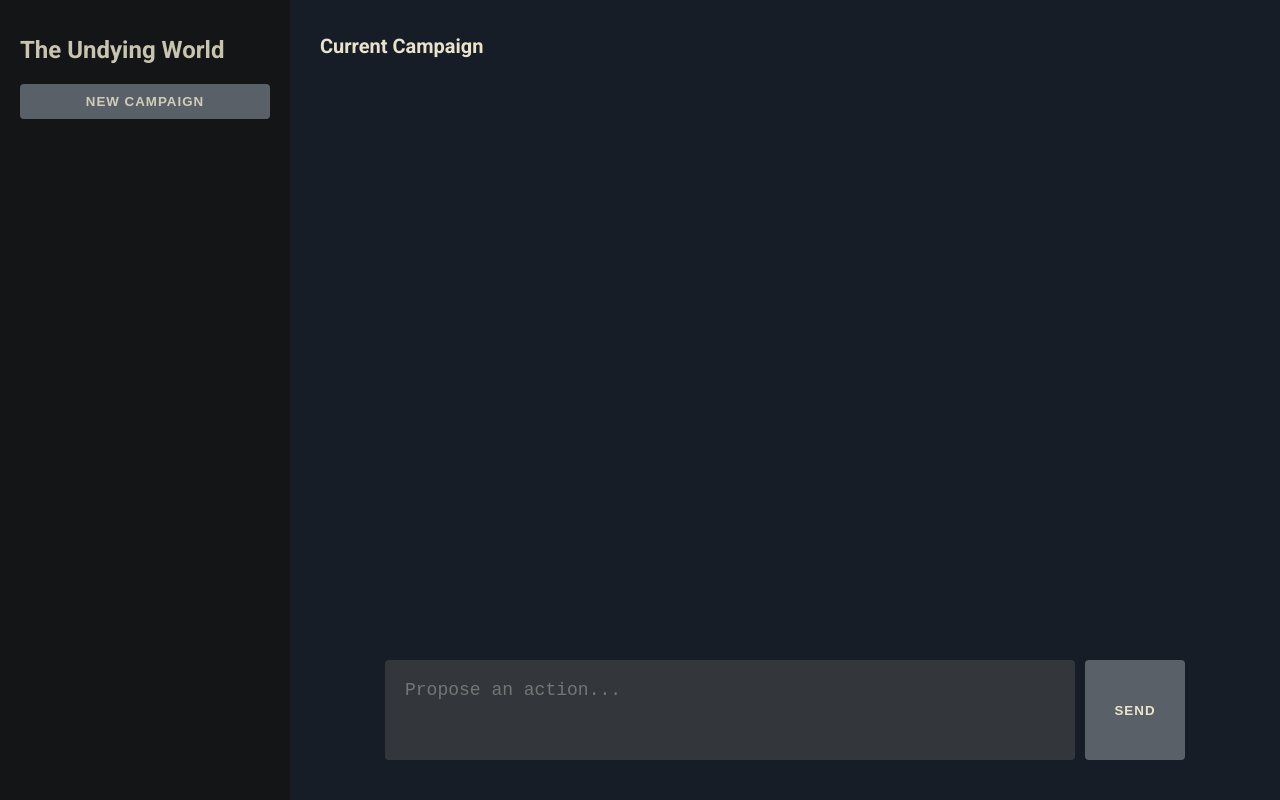
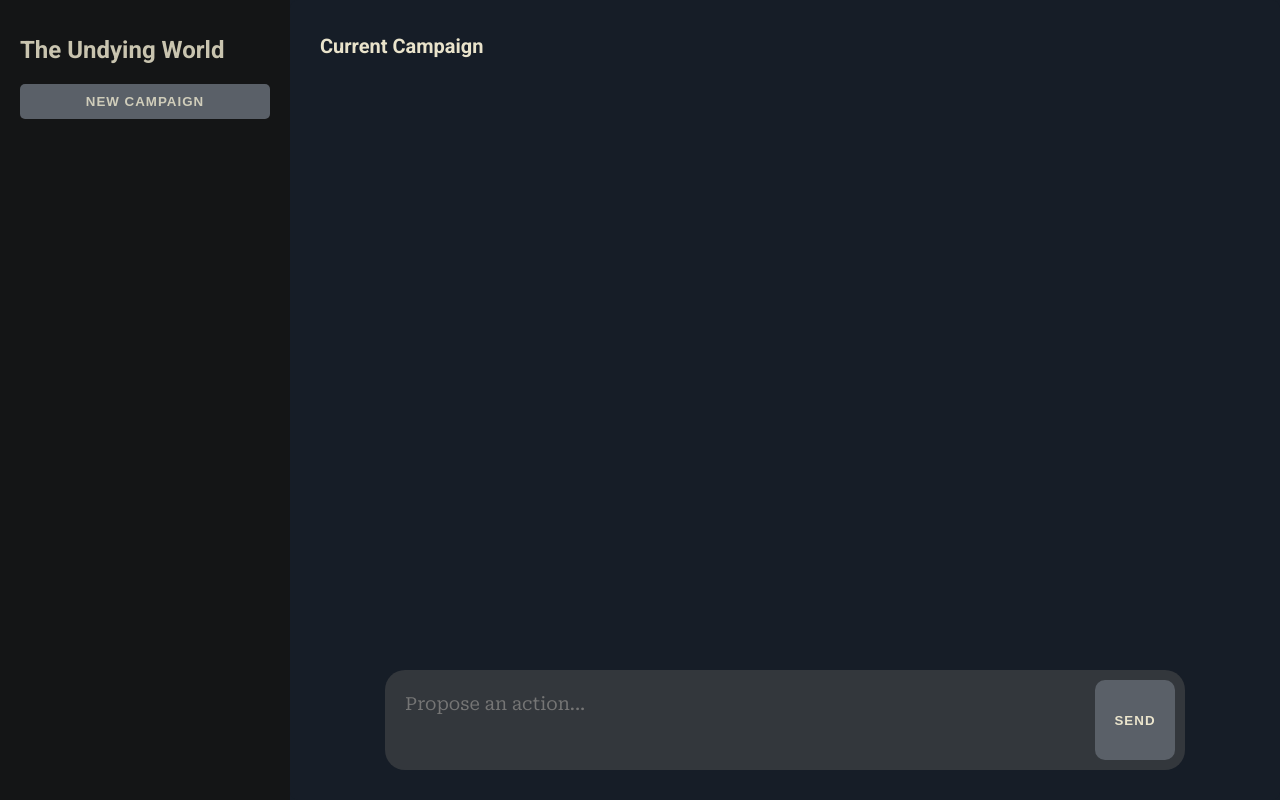
Before and after one commit to mlinnem/TheUndyingWorld, a Flask app: page / in a window 1280 px wide. Run offline with Flask 3, Linux system fonts and the light colour scheme; data that the repository does not hold is empty.

Commit message:
All is right in CSS land. Next up is combining the various analysis and roll bits.

```diff
--- a/static/css/main_chat.css
+++ b/static/css/main_chat.css
@@ -106,20 +93,12 @@ body {
 
 
 
-input[type="text"], input[type="number"] {
-    width: 100%;
-    padding: 10px;
-    margin-bottom: 10px;
-    border-radius: 4px;
-    box-sizing: border-box;
-}
-
 button {
     padding: 10px;
     margin-bottom: 10px;
     background-color: rgb(90, 96, 104);
     color: rgba(238, 232, 207, 0.98);
-    border-radius: 4px;
+    border-radius: 5px;
     border: 0px;
     cursor: pointer;
     transition: background-color 0.3s;
@@ -159,48 +138,13 @@ h2 {
     margin-top: 14px;
 }
 
-.assistant-message h1,
-.assistant-message h2,
-.assistant-message h3,
-.assistant-message h4,
-.assistant-message h5,
-.assistant-message h6 {
-    margin-top: 10px;
-    margin-bottom: 5px;
-}
-
-.assistant-message ul,
-.assistant-message ol {
-    margin: 0 0 10px 20px;
-    padding: 0;
-}
-
-.assistant-message pre {
-    background-color: #f8f9fa;
-    border-radius: 4px;
-    padding: 10px;
-    overflow-x: auto;
-}
-
-.assistant-message code {
-    background-color: #f8f9fa;
-    padding: 2px 4px;
-    border-radius: 4px;
-}
-
-.assistant-message blockquote {
-    border-left: 4px solid #45a845;
-    margin: 0 0 10px 0;
-    padding-left: 10px;
-    color: #ffffff;
-}
-
 .input-container {
     display: flex;
     margin-bottom: 10px;
     width: 800px;
     margin-left: auto;
     margin-right: auto;
+    position: relative;
 }
 
 .input-container textarea {
@@ -213,17 +157,26 @@ h2 {
     height: 60px;
     resize: vertical;
     padding: 20px;
-    font-size: 18px;
-    border-radius: 4px;
-    margin-right: 10px;
+    padding-right: 120px;
+    border-radius: 20px;
+    margin-right: 0;
+    resize: none;
+    outline: none;
     border: 0px;
-    resize: none;
+}
+
+#user-input:focus {
+    outline: none;
 }
 
 #send-button {
-    align-self: flex-end;
-    height: 100px;
-    width: 100px;
+    position: absolute;
+    right: 10px;
+    top: 50%;
+    transform: translateY(-50%);
+    height: 80px;
+    width: 80px;
+    border-radius: 10px;
 }
 
 
@@ -334,6 +270,13 @@ h2 {
     font-size: .75rem;
     line-height: 1.125rem;
     font-weight: 300;
+}
+
+.primary-text-style {
+    font-family: 'Roboto Serif', serif;
+    font-size: 1.125rem;
+    line-height: 1.6875rem;
+    font-weight: 400;
 }
 
 
--- a/templates/index.html
+++ b/templates/index.html
@@ -23,7 +23,7 @@
             <div id="chat-container"></div>
             <div class="input-container">
                 <button class="hidden" id="try-again-btn">Try Again</button>
-                <textarea id="user-input" placeholder="Propose an action..."></textarea>
+                <textarea id="user-input" class="primary-text-style" placeholder="Propose an action..."></textarea>
                 <button id="send-button">Send</button>
             </div>
         </div>
```
Also changed, not shown: other parts of static/css/main_chat.css (+11 -41 lines), static/js/client.js (+6 -9 lines), 5 other files.
